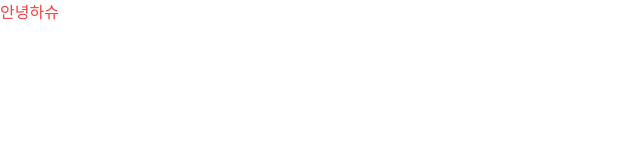
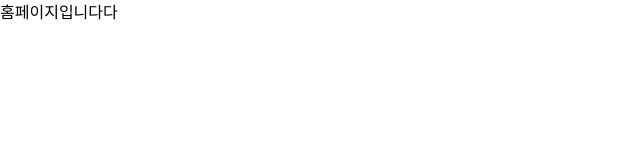
Before and after one commit to hyebinkimsdf/portfolio, a React (Vite) app: page / in a window 1280 px wide. Shown: the top 160 px of the page, without its empty margins (0-640 px from the left). Built offline with nearby package versions, Linux system fonts and the light colour scheme.

Commit message:
router 추가

```diff
--- a/package.json
+++ b/package.json
@@ -9,7 +9,8 @@
   },
   "dependencies": {
     "react": "^18.0.0",
-    "react-dom": "^18.0.0"
+    "react-dom": "^18.0.0",
+    "react-router-dom": "^7.1.5"
   },
   "devDependencies": {
     "@tailwindcss/vite": "^4.0.6",
--- a/src/App.tsx
+++ b/src/App.tsx
@@ -1,10 +1,12 @@
+import { Route, Routes } from "react-router-dom";
 import "./index.css";
+import Home from "./pages/Home";
 
 function App() {
   return (
-    <div className="App">
-      <h1 className="text-red-500">안녕하슈</h1>
-    </div>
+    <Routes>
+      <Route path="/" element={<Home />} />
+    </Routes>
   );
 }
 
--- a/src/index.tsx
+++ b/src/index.tsx
@@ -2,12 +2,15 @@
 import React from "react";
 import ReactDOM from "react-dom/client";
 import App from "./App"; // App 컴포넌트를 임포트
+import { BrowserRouter } from "react-router-dom";
 
 const root = ReactDOM.createRoot(
   document.getElementById("root") as HTMLElement
 );
 root.render(
   <React.StrictMode>
-    <App />
+    <BrowserRouter>
+      <App />
+    </BrowserRouter>
   </React.StrictMode>
 );
--- /dev/null
+++ b/src/pages/Home.tsx
@@ -0,0 +1,7 @@
+export default function Home() {
+  return (
+    <>
+      <p>홈페이지입니다다</p>
+    </>
+  );
+}
```
Also changed, not shown: 1 other file (tests, documents, lock files or other folders).
